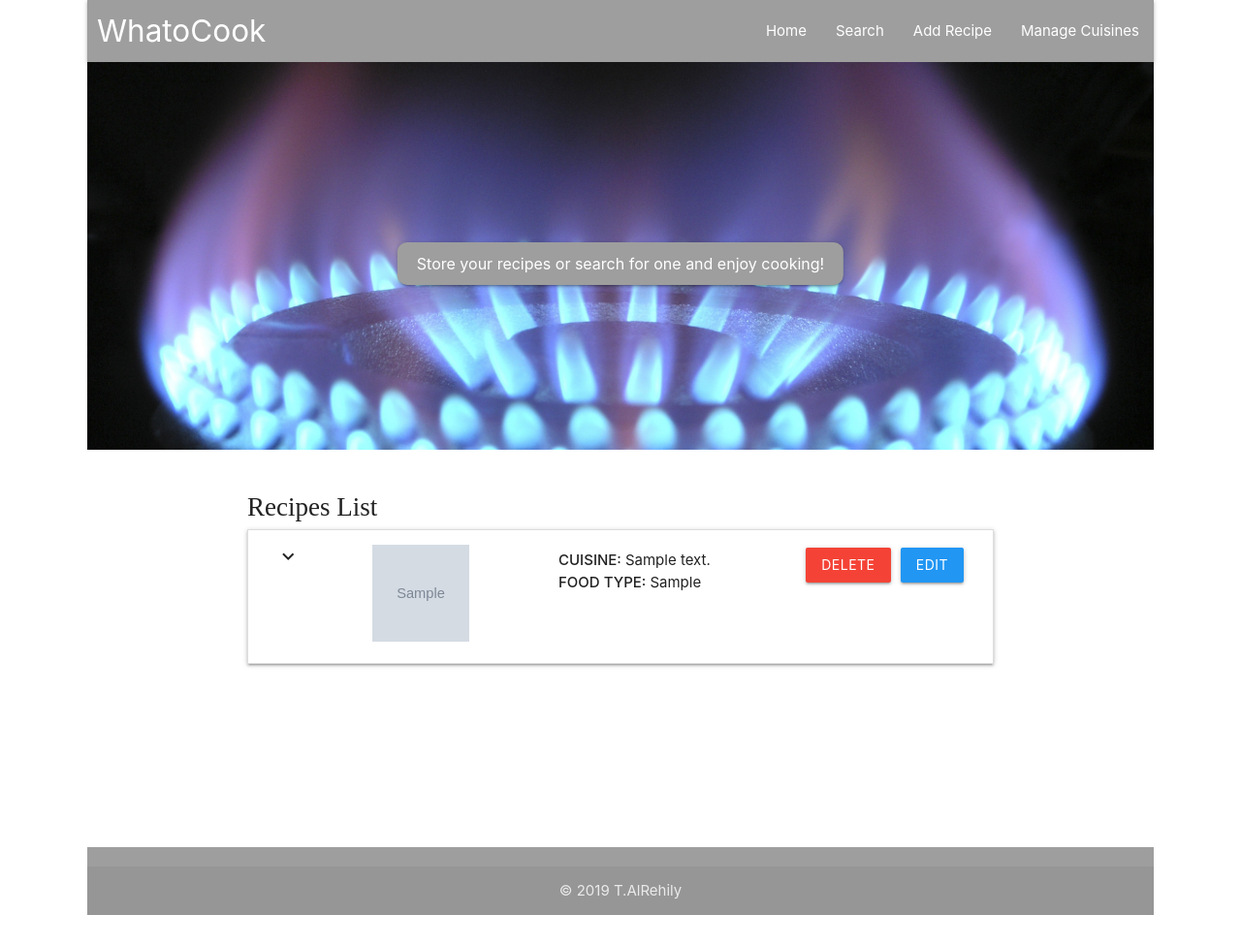
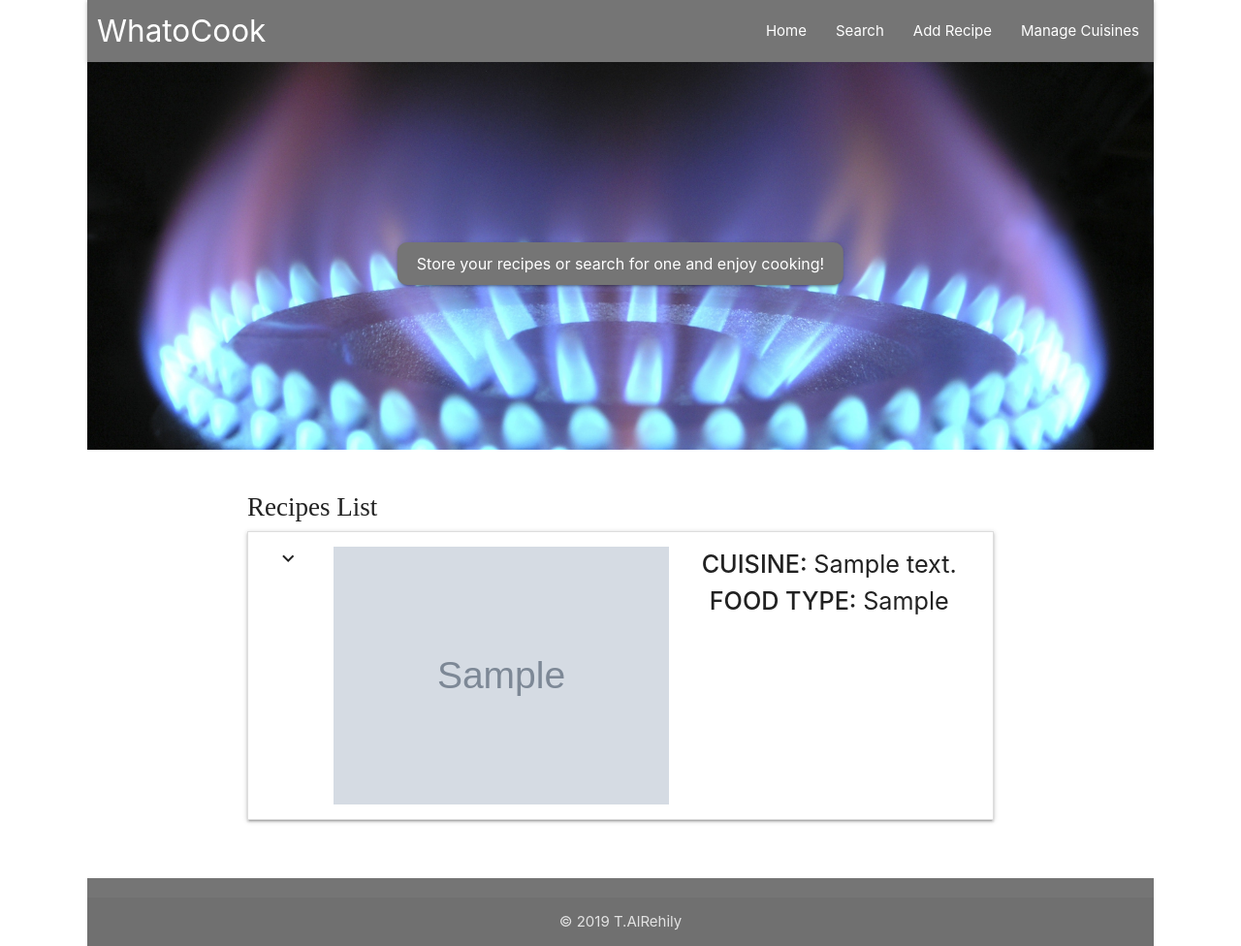
Before and after one commit to Tariqalrehily/whatocook, a Flask app: page / in a window 1280 px wide. Shown: the whole page at 97% size. Before the commit the page ends 944 px from the top, so only its background shows below. Run offline with Flask 2, Linux system fonts and the light colour scheme; grey boxes marked "Sample" are stand-in pictures; a database or web service that is not in the repository returns one stand-in record (values such as "Sample title"); some libraries are stand-ins or nearby versions.

Commit message:
Removed recipes_header class and it style. Changed colors, and elements width for img. Moving edit and delete buttons inside the recipes infromation (collapsible-body).

```diff
--- a/static/css/style.css
+++ b/static/css/style.css
@@ -22,7 +22,7 @@ body {
   font-size: 15px;
 }
 
-/*--------------------------------------------Cover image*/
+/*-------------------------------------------- images */
 
 .img{
   width: 100%;
@@ -45,6 +45,14 @@ body {
     margin-right: -50%;
     transform: translate(-50%, -50%);
 }
+.recipe_first_img {
+    height:100%;
+    width:100%;
+}
+.recipe_img {
+    height:30%;
+    width:70%;
+}
 /*--------------------------------------------Wrapper content*/
 
 .wrapper{
@@ -53,15 +61,12 @@ body {
 }
 
 .list_title{
-    margin-bottom: 0.5rem;
+    margin-bottom: 0.6rem;
     font-weight: 500;
     font-family: 'Times New Roman', Times, serif;
     font-size: 1.2rem;
 }
 
-.recipe_header {
-  margin-top: 5px;
-}
 
  /*--------------------------------------------btn style*/
 
--- a/templates/base.html
+++ b/templates/base.html
@@ -13,11 +13,11 @@
       <header>
          <!-- Start the Nav bar -->
         <nav>
-          <div class="nav-wrapper grey">
+          <div class="nav-wrapper grey darken-1">
             <a href="{{url_for('get_recipes')}}" class="brand-logo">WhatoCook</a>
             <a href="#" data-target="mobile-demo" class="sidenav-trigger"><i class="material-icons">menu</i></a>
             <!-- a List of urls for current and different html pages  -->
-            <ul class="right hide-on-med-and-down waves-effect waves-light grey">
+            <ul class="right hide-on-med-and-down waves-effect waves-light grey darken-1">
               <li><a href="{{url_for('get_recipes')}}">Home</a></li>
               <li><a href="{{url_for('search_by_cuisine')}}">Search</a></li>
               <li><a href="{{url_for('add_recipe')}}">Add Recipe</a></li>
@@ -34,7 +34,7 @@
       </header>
       <!-- Full width cover image div -->
         <div class="img">
-            <span class="white-text text-darken-2 card-panel grey"> Store your recipes or search for one and enjoy cooking! </span>
+            <span class="white-text text-darken-2 card-panel grey darken-1"> Store your recipes or search for one and enjoy cooking! </span>
         </div>
         <!-- container for  block content -->
         <div class="container wrapper">
@@ -43,7 +43,7 @@
             </div>
         </div>
         <!-- Footer -->
-        <footer class="page-footer grey">
+        <footer class="page-footer grey darken-1">
           <div class="footer-copyright center">
             <div class="container">
             © 2019 T.AlRehily
--- a/templates/recipes.html
+++ b/templates/recipes.html
@@ -8,30 +8,35 @@
         <li>
         <!-- Main diplay: expand more sign, recipe cuisine and food type, alos two buttons for edit and delete -->
         <div class="collapsible-header">
-            <div class="col s3">
+            <div class="col s1">
             <i class="material-icons">expand_more</i>
             </div>
             <!-- image div -->
             <div class="col s6">
-                <img src="{{recipe.image}}" alt="{{recipe.image}}" height="100" width="100">
+                <img class="recipe_first_img" src="{{recipe.image}}" alt="{{recipe.image}}">
             </div>
             <!-- recipes cuisine and food typr div -->
-            <div class="recipe_header col s8">
+            <div class=" col s5 center flow-text">
                 <span><strong>CUISINE: </strong></span> {{recipe.recipe_cuisine}}<span><br><strong>FOOD TYPE: </strong></span>{{recipe.recipe_food_type}}
             </div>
-            <div class="col s6">
-                 <a href="{{url_for('delete_recipe', recipe_id=recipe._id)}}" class="waves-effect waves-light btn_small btn red">Delete</a>
-                 <a href="{{url_for('edit_recipe', recipe_id=recipe._id)}}" class="waves-effect waves-light btn_small btn blue">Edit</a>
-            </div>
         </div>
+
+
         <!-- Expnad more information about the recipe -->
         <div class="collapsible-body">
-            <img src="{{recipe.image}}" alt="{{recipe.recipe_name}}" height="300" width="500">
+            <img class="recipe_img" src="{{recipe.image}}" alt="{{recipe.recipe_name}}">
             <h6><strong>Recipe Name </strong></h6><span>{{recipe.recipe_name}}</span>
             <h6><strong>Recipe Ingredients </strong></h6><span>{{recipe.ingredients}}</span>
             <h6><strong>Recipe Preparation Steps </strong></h6><span>{{recipe.preparation_steps}}</span>
             <h6><strong>Recipe Required Tools </strong></h6><span>{{recipe.required_tools}}</span>
-
+            <hr>
+            <div class="row">
+                <div class="col s12 m6 center"><span>Would you like to Edit or Delete this recipe?</span></div>
+                <div class="col s12 m6 center">
+                    <a href="{{url_for('edit_recipe', recipe_id=recipe._id)}}" class="waves-effect waves-light btn_small btn blue">Edit</a>
+                    <a href="{{url_for('delete_recipe', recipe_id=recipe._id)}}" class="waves-effect waves-light btn_small btn red">Delete</a>
+                </div>
+            </div>
         </div>
         </li>
         {% endfor %}
--- a/templates/recipesbycuisine.html
+++ b/templates/recipesbycuisine.html
@@ -14,7 +14,7 @@
                     </div>
                      <!-- image div -->
                     <div class="col s6">
-                        <img src="{{recipe.image}}" alt="{{recipe.image}}" height="100" width="100">
+                        <img class="recipe_first_img" src="{{recipe.image}}" alt="{{recipe.image}}">
                     </div>
                     <!-- recipe information -->
                     <div class="recipe_header col s9">
@@ -23,7 +23,7 @@
                 </div>
                 <div class="collapsible-body">
 
-                    <img src="{{recipe.image}}" alt="{{recipe.recipe_name}}" height="300" width="500">
+                    <img class="recipe_img" src="{{recipe.image}}" alt="{{recipe.recipe_name}}">
                     <h6><strong>Recipe Name </strong></h6><span>{{recipe.recipe_name}}</span>
                     <h6><strong>Recipe Ingredients </strong></h6><span>{{recipe.ingredients}}</span>
                     <h6><strong>Recipe Preparation Steps </strong></h6><span>{{recipe.preparation_steps}}</span>
```
